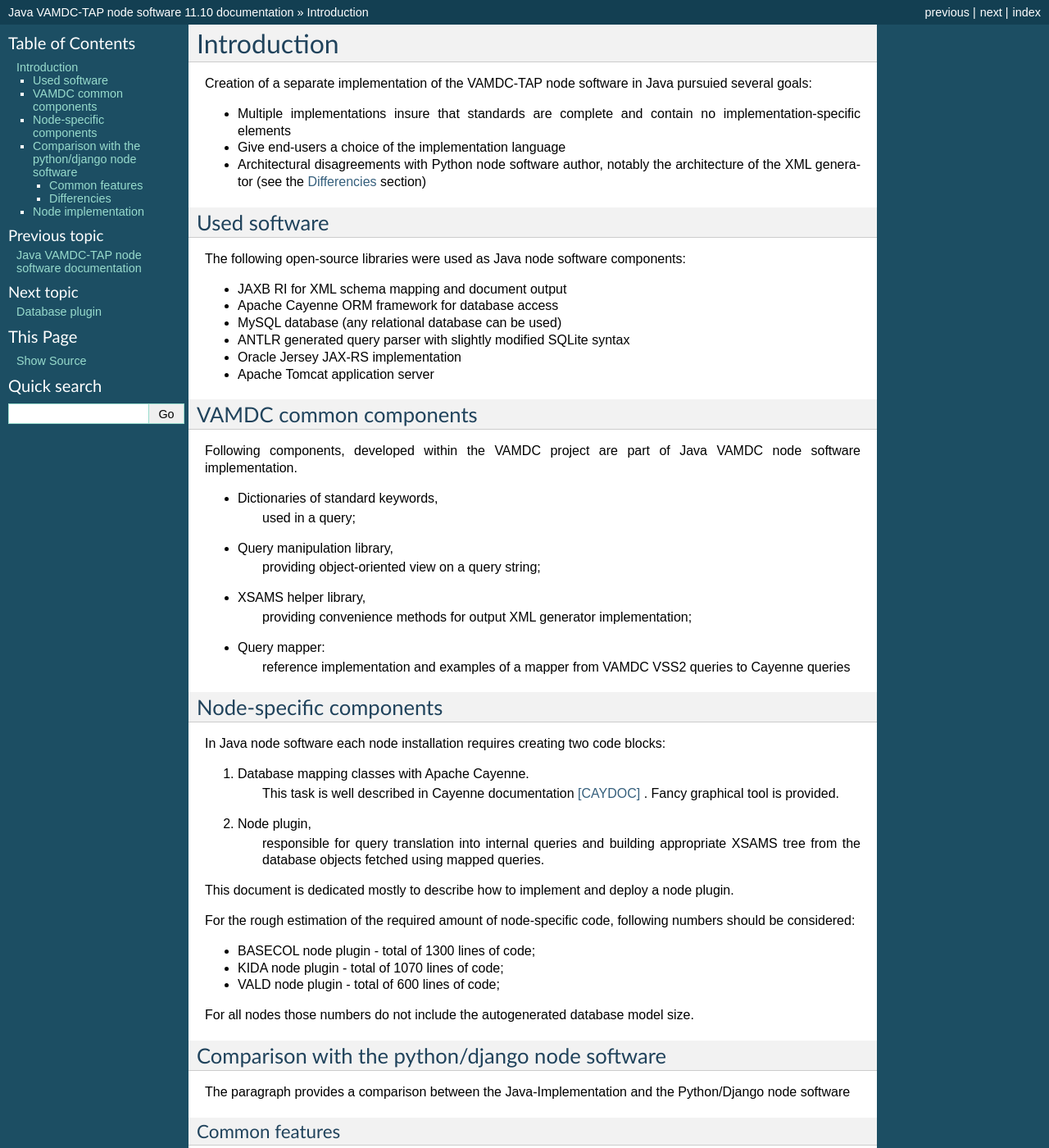
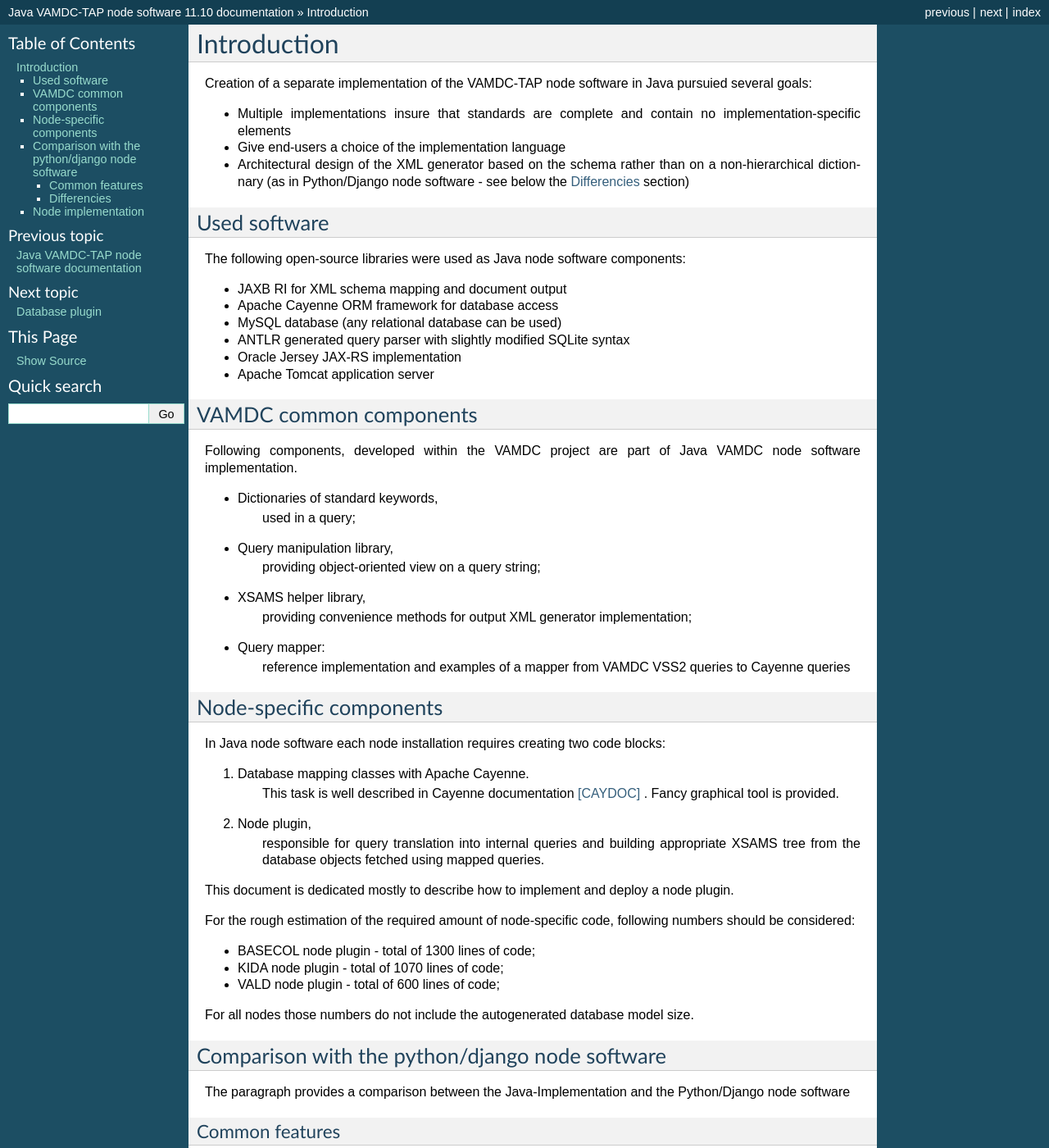
Before and after one commit to misdoro/JavaNodeSwDoc, a Sphinx documentation site: the page built from source/intro.rst, in a window 1280 px wide and 1400 px high. Shown: the whole window at 82% size. Built offline with Sphinx 7.4.7, drawn with Linux system fonts in a browser that asks for light colours; some of the changed text lies outside the part shown.

Commit message:
Removed personalisation from the intro

```diff
--- a/source/intro.rst
+++ b/source/intro.rst
@@ -9,8 +9,8 @@ Creation of a separate implementation of the VAMDC-TAP node software in Java pur
 
 *	Give end-users a choice of the implementation language
 
-*	Architectural disagreements with Python node software author, notably the architecture of the XML generator
-	(see the :ref:`diff` section)
+*	Architectural design of the XML generator based on the schema rather than on a non-hierarchical
+	dictionnary (as in Python/Django node software - see below the :ref:`diff` section)
 
 
 Used software
@@ -97,9 +97,8 @@ Common features
 Differencies
 ++++++++++++++
 
-* The main architectural disagreement
-	between the author of the Java implementation
-	and the authors of Python/Django one is the XML generator.
+* The main architectural difference
+	between the the Java implementation and the Python/Django one is the XML generator.
 
 	Java version uses Document Object Model (DOM) mapping of the XML, node plugin needs to build XSAMS blocks
 	as trees of related objects.
```
